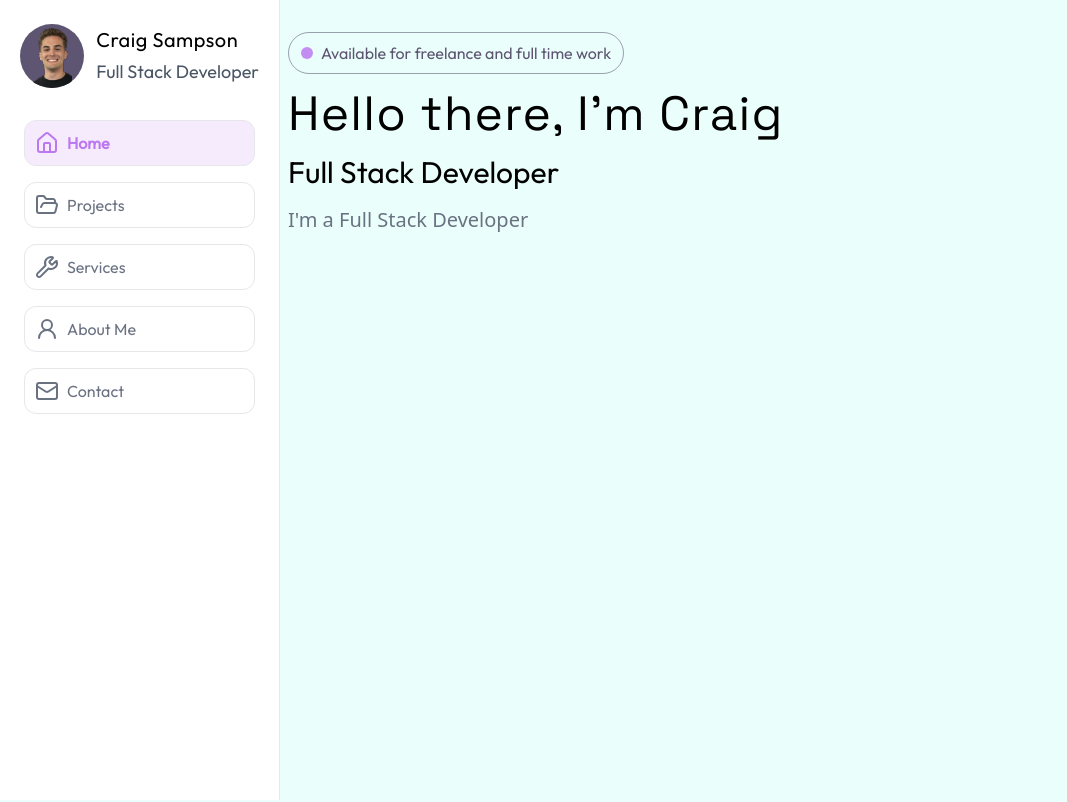
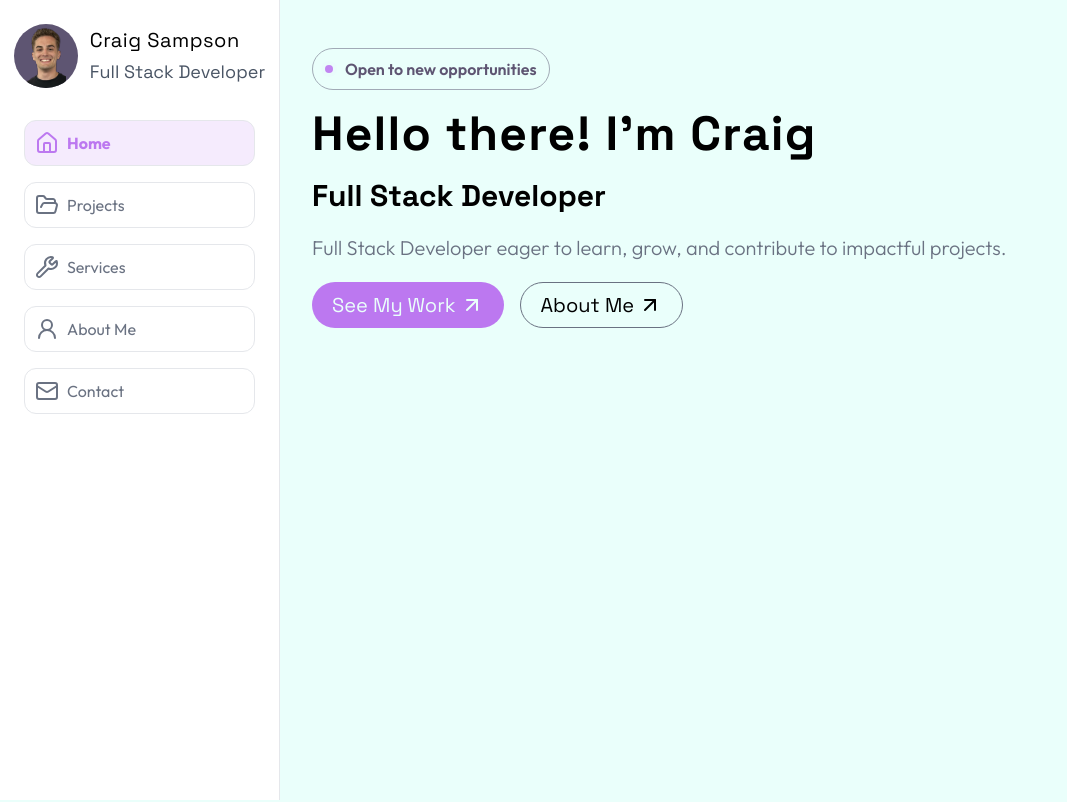
Before and after one commit to csam15/craigsampson-com, a Next.js app: page / in a window 1280 px wide. Shown: the top 802 px of the page, without its empty margins (0-1067 px from the left). Built offline with nearby package versions, Linux system fonts and the light colour scheme.

Commit message:
button and hero style updates

```diff
--- a/app/components/Buttons/Button.tsx
+++ b/app/components/Buttons/Button.tsx
@@ -1,4 +1,5 @@
 import Image from "next/image";
+import { ArrowUpRight } from "lucide-react";
 
 interface ButtonProps {
   link: string;
@@ -8,7 +9,28 @@ interface ButtonProps {
 
 export function PrimaryButton({ link, img, label }: ButtonProps) {
   return (
-    <a href={link} className="primary-button">
+    <div className="flex items-center w-fit primary-button group">
+      <a href={link} className="flex items-center">
+        {img ? (
+          <Image
+            src={img}
+            alt={label}
+            width={100}
+            height={100}
+            className="inline-block size-5 lg:size-8 mr-1.5 "
+          />
+        ) : null}
+        {label}
+      </a>
+      <ArrowUpRight className="arrow-up-right" />
+    </div>
+  );
+}
+
+export function SecondaryButton({ link, img, label }: ButtonProps) {
+  return (
+    <div className="flex items-center w-fit secondary-button group">
+      <a href={link} className="flex items-center">
         {img ? (
           <Image
             src={img}
@@ -20,22 +42,7 @@ export function PrimaryButton({ link, img, label }: ButtonProps) {
         ) : null}
         {label}
       </a>
+      <ArrowUpRight className="arrow-up-right" />
+    </div>
   );
 }
-
-export function SecondaryButton({ link, img, label }: ButtonProps) {
-  return (
-    <a href={link} className="secondary-button">
-      {img ? (
-        <Image
-          src={img}
-          alt={label}
-          width={100}
-          height={100}
-          className="inline-block size-5 lg:size-8 mr-1.5"
-        />
-      ) : null}
-      {label}
-    </a>
-  );
-}
--- a/app/components/Footer/Footer.tsx
+++ b/app/components/Footer/Footer.tsx
@@ -23,33 +23,32 @@ export default function Footer() {
         <h3>Let&apos;s talk</h3>
         <a
           href="mailto:craigsampson15@gmail.com"
-          className="cursor-pointer flex items-center"
+          className="cursor-pointer flex items-center group"
         >
           <h1 className="!text-2xl">craigsampson15@gmail.com</h1>
-          <ArrowUpRight className="size-6" />
+          <ArrowUpRight className="arrow-up-right" />
         </a>
       </div>
 
-      <div className="flex items-center justify-between">
-        <div className="flex items-start justify-between gap-24 w-full">
+      <div className="flex items-start justify-between xl:justify-around gap-24 w-full">
         <div className="flex flex-col gap-2">
           {Internallinks.map((link) => (
             <Link key={link.name} href={link.href}>
-                <p className="hover:text-secondary cursor-pointer">
-                  {link.name}
-                </p>
+              <p className="hover:text-secondary cursor-pointer">{link.name}</p>
             </Link>
           ))}
         </div>
         <div className="flex flex-col gap-2">
           {Sociallinks.map((link) => (
-              <a key={link.name} href={link.href} target="_blank" rel="noreferrer noopener">
-                <p className="hover:text-secondary cursor-pointer">
-                  {link.name}
-                </p>
+            <a
+              key={link.name}
+              href={link.href}
+              target="_blank"
+              rel="noreferrer noopener"
+            >
+              <p className="hover:text-secondary cursor-pointer">{link.name}</p>
             </a>
           ))}
-          </div>
         </div>
       </div>
 
--- a/app/components/Navigation/Info/MyInfo.tsx
+++ b/app/components/Navigation/Info/MyInfo.tsx
@@ -5,7 +5,7 @@ export default function MyInfo() {
     <div className="flex items-center justify-center gap-3">
       <Headshot />
       <div className="space-y-1">
-        <h1>Craig Sampson</h1>
+        <h1 className="">Craig Sampson</h1>
         <h2 className="text-gray-600">Full Stack Developer</h2>
       </div>
     </div>
--- a/app/components/ui/Hero.tsx
+++ b/app/components/ui/Hero.tsx
@@ -3,18 +3,29 @@ import OpenToWork from "./OpenToWork";
 
 export default function Hero() {
   return (
-    <div className="flex flex-col items-start gap-4">
+    <div className="flex flex-col items-start gap-5">
       <div>
         <OpenToWork />
       </div>
       <div>
-        <h1 className="!font-space !text-5xl">Hello there, I&apos;m Craig</h1>
+        <h1 className="font-space !text-5xl font-bold">
+          Hello there! I&apos;m Craig
+        </h1>
       </div>
       <div>
-        <h2 className="!text-3xl">Full Stack Developer</h2>
+        <h2 className="!font-space !text-3xl font-semibold">
+          Full Stack Developer
+        </h2>
       </div>
       <div>
-        <p className="text-gray-500">I&apos;m a Full Stack Developer </p>
+        <p className="text-gray-500 font-light">
+          Full Stack Developer eager to learn, grow, and contribute to impactful
+          projects.
+        </p>
+      </div>
+      <div className="flex flex-col sm:flex-row gap-4">
+        <PrimaryButton label="See My Work" link="/projects" />
+        <SecondaryButton label="About Me" link="/about" />
       </div>
     </div>
   );
--- a/app/components/ui/OpenToWork.tsx
+++ b/app/components/ui/OpenToWork.tsx
@@ -1,8 +1,9 @@
 export default function OpenToWork() {
   return (
-    <div className="flex items-center gap-2 w-fit border border-gray-400 rounded-3xl py-2 px-3">
-      <span className="rounded-full p-1.5 bg-secondary animate-pulse"></span>
-      <h3 className="text-primary">Available for freelance and full time work</h3>
+    <div className="relative flex items-center gap-2 w-fit border border-gray-400/90 rounded-3xl py-2 px-3">
+      <span className="absolute top-4 left-3 z-49 rounded-full p-1 bg-secondary/90"></span>
+      <span className="absolute top-4 left-3 z-48 rounded-full p-1 bg-secondary animate-ping"></span>
+      <h3 className="ml-5 text-primary font-semibold whitespace-nowrap">Open to new opportunities</h3>
     </div>
   );
 }
--- a/app/globals.css
+++ b/app/globals.css
@@ -1,39 +1,51 @@
 @import "tailwindcss";
 
 @theme {
+  /* fonts */
   --font-space: "Space Grotesk", sans-serif;
   --font-outfit: "Outfit", sans-serif;
 
+  /* colors */
   --color-background: #eafffb;
   --color-background-secondary: #111111;
-  /* --color-white: #d6d6d6; */
   --color-primary: #5e5572;
   --color-secondary: #bc78f0;
   --color-accent: #39a0ed;
   --color-error: #cf6679;
   --color-gray: #bbccc88e;
+
+  /* animations */
+  --animate-rotate-90: rotate-90 0.3s ease-in-out forwards;
 }
+
+@keyframes rotate-90 {
+    from { transform: rotate(0deg); }
+    to { transform: rotate(45deg); }
+  }
 
 @custom-variant hover (&:hover);
 
 h1 {
-  @apply text-xl font-outfit tracking-wide;
+  @apply font-space text-xl tracking-wide;
 }
 h2 {
-  @apply text-lg font-outfit whitespace-nowrap;
+  @apply font-space text-lg whitespace-nowrap;
 }
 h3 {
   @apply text-base font-outfit;
 }
 p {
-  @apply text-base md:text-lg lg:text-xl;
+  @apply font-outfit text-base md:text-lg lg:text-xl;
 }
 
 @layer components {
   .primary-button {
-    @apply font-space bg-secondary rounded-3xl px-3 py-1 text-xl;
+    @apply text-background cursor-pointer font-space bg-secondary rounded-3xl px-5 py-2 text-xl transition-transform active:scale-95;
   }
   .secondary-button {
-    @apply font-space border border-gray-500 rounded-3xl px-3 py-1 text-xl;
+    @apply cursor-pointer font-space border border-gray-500 rounded-3xl px-5 py-2 text-xl transition-transform active:scale-95;
+  }
+  .arrow-up-right {
+    @apply size-6 ml-1 transition-transform duration-600 group-hover:rotate-45;
   }
 }
--- a/app/layout.tsx
+++ b/app/layout.tsx
@@ -1,22 +1,21 @@
 import type { Metadata } from "next";
 import { Outfit, Space_Grotesk } from "next/font/google";
 import "./globals.css";
-import Image from "next/image";
 
-import Logo from "./components/Navigation/Logo";
 import Header from "./components/Navigation/Header";
 import Footer from "./components/Footer/Footer";
 
 const outfit = Outfit({
   subsets: ["latin"],
   variable: "--font-outfit",
-  weight: "400",
+  weight: ["300", "400", "600" , "700"],
   display: "swap",
 });
 
 const spaceGrotesk = Space_Grotesk({
   subsets: ["latin"],
   variable: "--font-space",
+  weight: ["300", "400", "700"],
   display: "swap",
 });
 
@@ -42,10 +41,11 @@ export default function RootLayout({
         <header>
           <Header />
         </header>
-        <main className="pt-8 xl:pl-72 px-6">{children}</main>
-        <footer>
+        <main className="pt-12 xl:pl-72 px-6 xl:px-0">
+          {children}
+
           <Footer />
-        </footer>
+        </main>
       </body>
     </html>
   );
--- a/app/page.tsx
+++ b/app/page.tsx
@@ -2,7 +2,7 @@ import Hero from "./components/ui/Hero";
 
 export default function Home() {
   return (
-    <div className="flex flex-col items-start justify-start min-h-screen">
+    <div className="flex flex-col items-start justify-start min-h-screen xl:px-6">
       <div>
         <Hero />
       </div>
```
Lines whose indentation alone changed are shown as unchanged.
